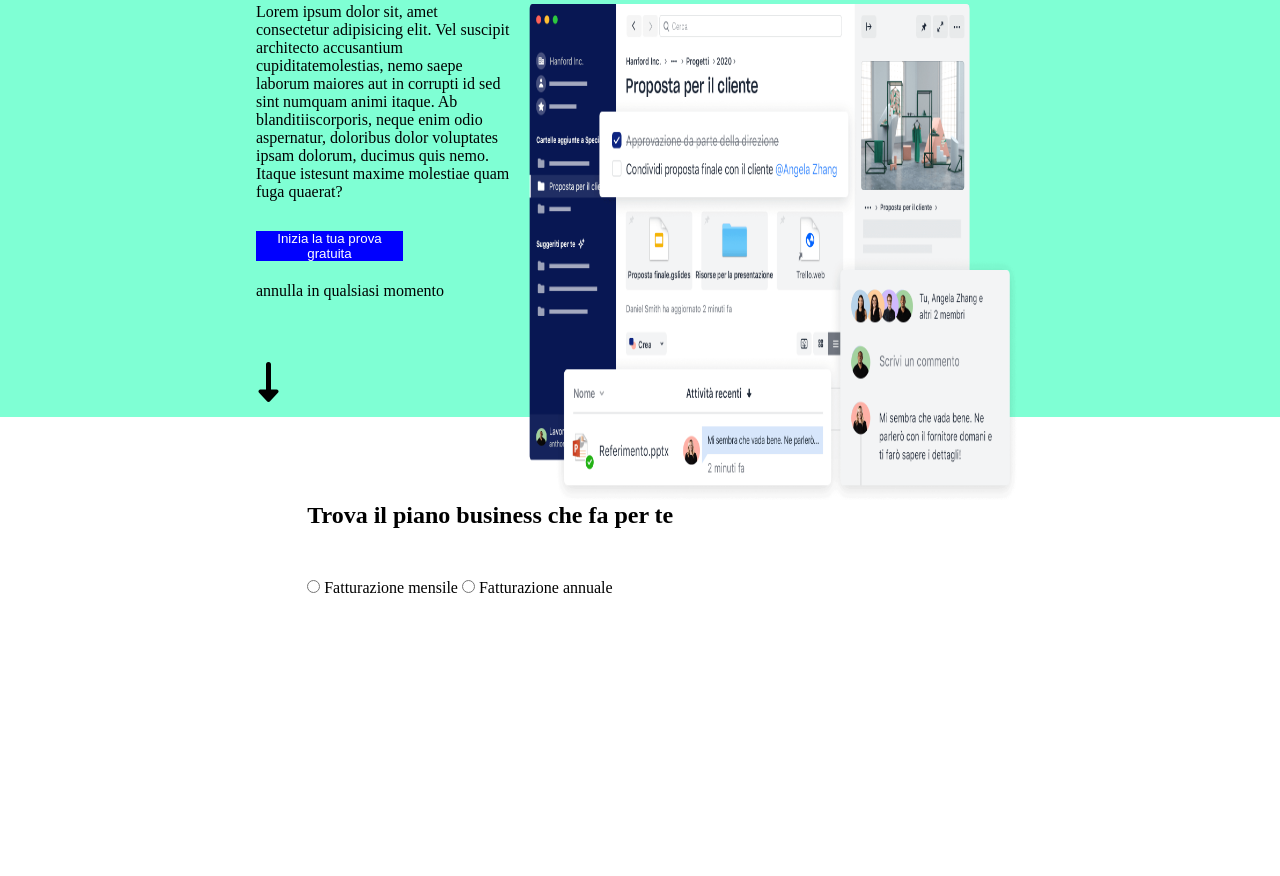
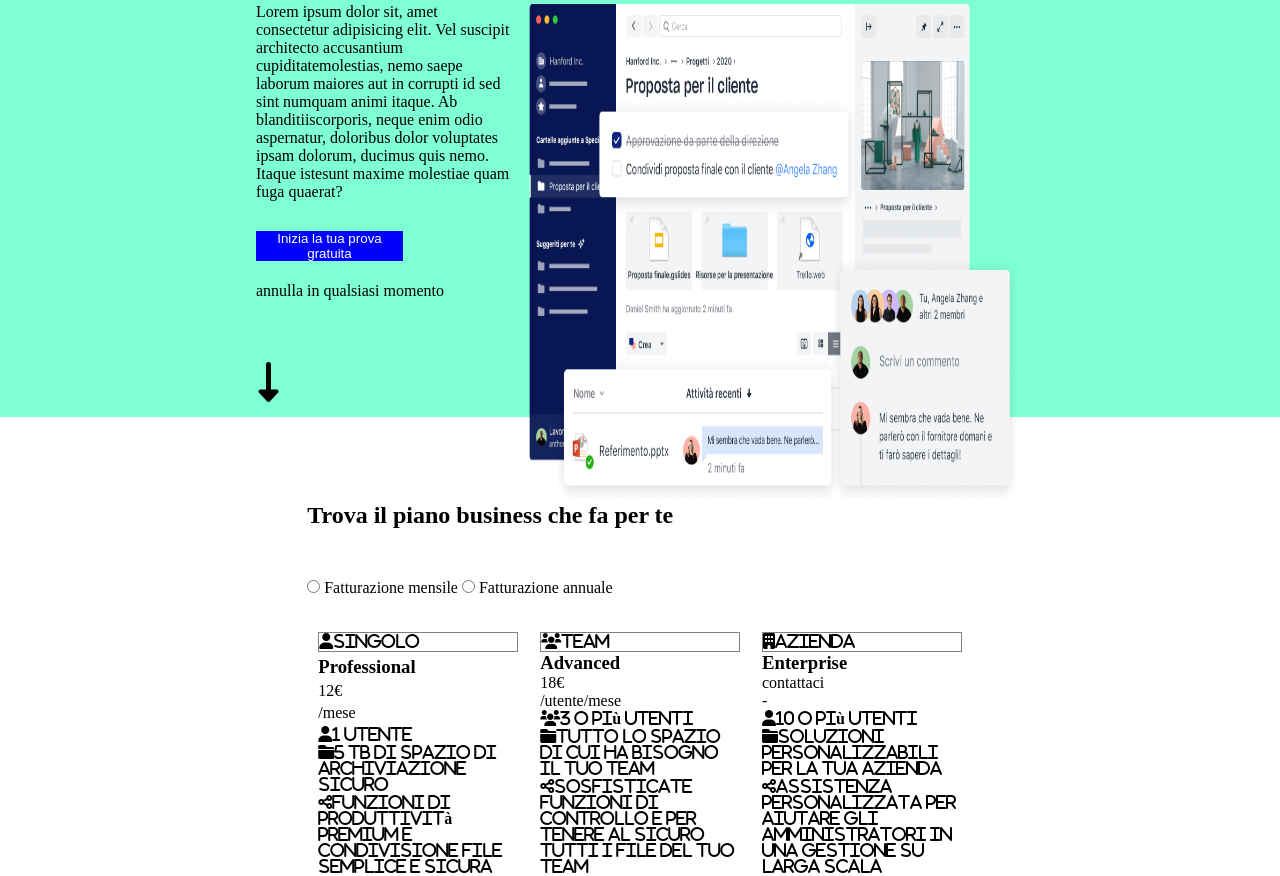
Before and after one commit to francescolazzarin/htmlcss-dropbox, a plain HTML site: page index.html in a window 1280 px wide. Shown: the part 373-1249 px from the top of the page. Before the commit the page ends 1005 px from the top, so only its background shows below. Drawn offline with Linux system fonts and the light colour scheme.

Commit message:
feat(main) seconda sezione

```diff
--- a/css/style.css
+++ b/css/style.css
@@ -100,3 +100,19 @@ main{
     margin-top: 50px;
     margin-bottom: 35px;
 }
+.seconda_sezione .flex{
+    max-width: 52%;
+    justify-content: space-between;
+    margin: 0 auto;
+}
+.flex.col{
+    flex-direction: column;
+    justify-content: space-between;
+    width: 30%;
+}
+.utente{
+    font-size: 16px;
+}
+.border{
+    border: 1px solid grey;
+}
--- a/index.html
+++ b/index.html
@@ -66,6 +66,52 @@
                     <label for="radio">Fatturazione annuale</label>
                 </div>
             </div>
+            <div class="flex ">
+                <div class="flex col user">
+                    <div class="border">
+                        <i class="fa-solid fa-user">Singolo</i>
+                    </div>
+
+                    <h3>Professional</h3>
+                    <span>12€</span>
+                    <span>/mese</span>
+                    <div class="utente">
+                        <i class="fa-solid fa-user">1 utente</i>
+                        <i class="fa-solid fa-folder">5 tb di spazio di archiviazione sicuro</i>
+                        <i class="fa-solid fa-share-nodes">funzioni di produttività premium e condivisione file semplice
+                        e sicura</i>
+                    </div>
+                </div>
+                <div class=" flex col user">
+                    <div class="border">
+                        <i class="fa-solid fa-users">Team</i>
+                    </div>
+                    <h3>Advanced</h3>
+                    <span>18€</span>
+                    <span>/utente/mese</span>
+                    <div class="utente">
+                        <i class="fa-solid fa-users">3 o più utenti</i>
+                        <i class="fa-solid fa-folder">tutto lo spazio di cui ha bisogno il tuo team</i>
+                        <i class="fa-solid fa-share-nodes">sosfisticate funzioni di controllo e per tenere al sicuro
+                        tutti i file del tuo team</i>
+                    </div>
+                </div>
+                <div class="flex col user">
+                    <div class="border">
+                        <i class="fa-solid fa-building">Azienda</i>
+                    </div>
+
+                    <h3>Enterprise</h3>
+                    <span>contattaci</span>
+                    <span>-</span>
+                    <div class="utente">
+                        <i class="fa-solid fa-user">10 o più utenti</i>
+                        <i class="fa-solid fa-folder">Soluzioni personalizzabili per la tua azienda</i>
+                        <i class="fa-solid fa-share-nodes">Assistenza personalizzata per aiutare gli amministratori in
+                        una gestione su larga scala</i>
+                    </div>
+                </div>
+            </div>
         </section>
     </main>
     <footer>
```
Lines whose indentation alone changed are shown as unchanged.
